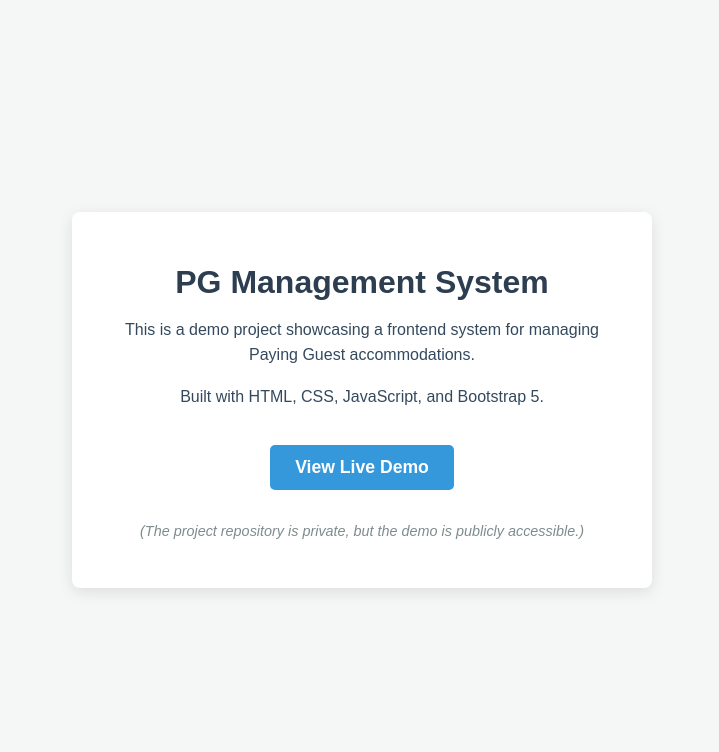
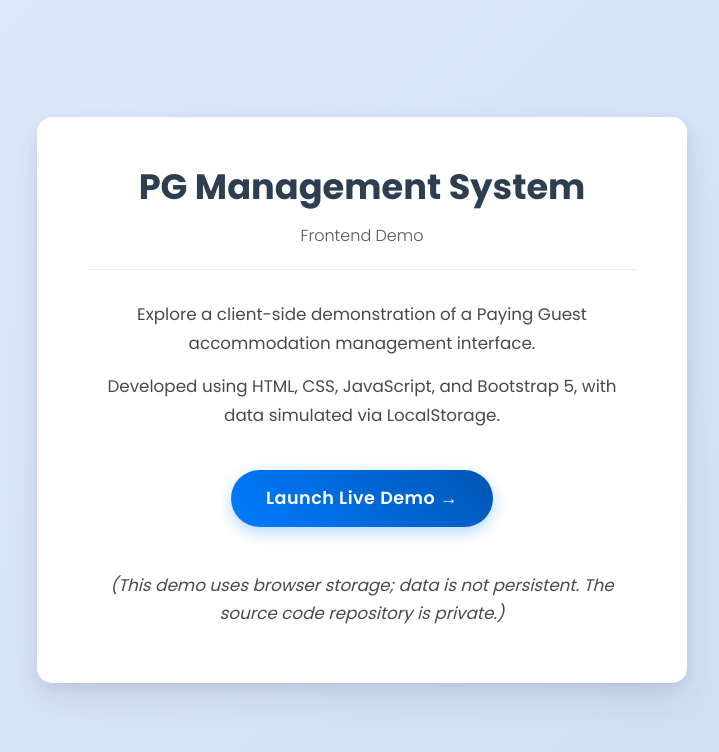
Before and after one commit to prathameshvattamwar/pg_management_app, a plain HTML site: page index.html in a window 1280 px wide. Shown: the whole page, without its empty margins (278-997 px from the left). Drawn offline with Linux system fonts and the light colour scheme.

Commit message:
Update index.html

```diff
--- a/index.html
+++ b/index.html
@@ -3,82 +3,173 @@
 <head>
     <meta charset="UTF-8">
     <meta name="viewport" content="width=device-width, initial-scale=1.0">
-    <title>PG Management Project Link</title>
-    <link rel="stylesheet" href="style.css">
+    <title>PG Management System - Demo Link</title>
+    <!-- Google Font Import -->
+    <link rel="preconnect" href="https://fonts.googleapis.com">
+    <link rel="preconnect" href="https://fonts.gstatic.com" crossorigin>
+    <link href="https://fonts.googleapis.com/css2?family=Poppins:wght@300;400;600;700&display=swap" rel="stylesheet">
+
     <style>
+        /* Basic Reset & Body Styling */
+        * {
+            margin: 0;
+            padding: 0;
+            box-sizing: border-box;
+        }
+
         body {
-    font-family: sans-serif;
+            font-family: 'Poppins', sans-serif;
             display: flex;
             justify-content: center;
             align-items: center;
             min-height: 100vh;
-    background-color: #f4f7f6;
-    margin: 0;
-    text-align: center;
+            /* Enhanced Background Gradient */
+            background: linear-gradient(135deg, #e0eafc 0%, #cfdef3 100%);
+            color: #333;
+            line-height: 1.7;
             padding: 20px;
-    box-sizing: border-box;
         }
 
-.container {
-    background-color: #fff;
-    padding: 30px 40px;
-    border-radius: 8px;
-    box-shadow: 0 4px 15px rgba(0, 0, 0, 0.1);
-    max-width: 500px;
+        /* Main Content Card */
+        .card {
+            background-color: #ffffff;
+            padding: 40px 50px;
+            border-radius: 15px;
+            /* Softer, more layered shadow */
+            box-shadow: 0 15px 35px rgba(50, 50, 93, 0.1), 0 5px 15px rgba(0, 0, 0, 0.07);
+            max-width: 650px;
+            width: 90%;
+            text-align: center;
+            /* Subtle entrance animation */
+            opacity: 0;
+            transform: translateY(20px);
+            animation: fadeInCard 0.8s 0.3s ease-out forwards;
         }
 
-h1 {
-    color: #2c3e50;
-    margin-bottom: 15px;
+        @keyframes fadeInCard {
+            to {
+                opacity: 1;
+                transform: translateY(0);
+            }
         }
 
-p {
-    color: #34495e;
-    line-height: 1.6;
-    margin-bottom: 15px;
+        /* Card Header */
+        .card-header {
+            margin-bottom: 30px;
+            padding-bottom: 20px;
+            border-bottom: 1px solid #eee;
         }
 
+        .card-header h1 {
+            font-size: 2.2em;
+            font-weight: 700;
+            /* Color variation */
+            color: #2c3e50;
+            margin-bottom: 5px;
+        }
+
+        .card-header .subtitle {
+            font-size: 1em;
+            color: #555;
+            font-weight: 300;
+        }
+
+        /* Card Body */
+        .card-body p {
+            margin-bottom: 15px;
+            font-size: 1.05em;
+            color: #4a4a4a;
+        }
+
+        /* Enhanced Button Styling */
         .project-button {
             display: inline-block;
-    background-color: #3498db;
+            /* Gradient Button */
+            background-image: linear-gradient(45deg, #007bff 0%, #0056b3 100%);
             color: #ffffff;
-    padding: 12px 25px;
-    border-radius: 5px;
+            padding: 14px 35px;
+            border-radius: 50px; /* Pill shape */
             text-decoration: none;
-    font-weight: bold;
+            font-weight: 600;
             font-size: 1.1em;
-    transition: background-color 0.3s ease, transform 0.2s ease;
-    margin-top: 20px;
+            letter-spacing: 0.5px;
+            transition: all 0.4s ease; /* Smooth transition for all properties */
+            margin-top: 25px;
             border: none;
             cursor: pointer;
+            box-shadow: 0 5px 15px rgba(0, 123, 255, 0.3); /* Shadow matching button color */
+            position: relative;
+            overflow: hidden; /* For pseudo-element effect */
+            z-index: 1;
+        }
+
+        /* Hover shine effect */
+        .project-button::before {
+            content: '';
+            position: absolute;
+            top: 0;
+            left: -100%;
+            width: 100%;
+            height: 100%;
+            background: linear-gradient(120deg, transparent, rgba(255, 255, 255, 0.3), transparent);
+            transition: left 0.6s ease;
+            z-index: -1;
+        }
+
+        .project-button:hover::before {
+            left: 100%;
         }
 
         .project-button:hover {
-    background-color: #2980b9;
-    transform: translateY(-2px);
+            transform: translateY(-3px) scale(1.02); /* Lift and slightly enlarge */
+            box-shadow: 0 8px 20px rgba(0, 123, 255, 0.4);
         }
 
         .project-button:active {
-     transform: translateY(0);
+             transform: translateY(-1px) scale(1); /* Push down effect */
+             box-shadow: 0 4px 10px rgba(0, 123, 255, 0.3);
         }
 
+        /* Note Styling */
         .note {
-    margin-top: 30px;
+            margin-top: 35px;
             font-size: 0.9em;
-    color: #7f8c8d;
+            color: #888;
             font-style: italic;
+        }
+
+        /* Responsive adjustments */
+        @media (max-width: 600px) {
+            .card {
+                padding: 30px 25px;
+            }
+            .card-header h1 {
+                font-size: 1.8em;
+            }
+            .project-button {
+                padding: 12px 30px;
+                font-size: 1em;
+            }
         }
     </style>
 </head>
 <body>
-    <div class="container">
+    <div class="card">
+        <div class="card-header">
             <h1>PG Management System</h1>
-        <p>This is a demo project showcasing a frontend system for managing Paying Guest accommodations.</p>
-        <p>Built with HTML, CSS, JavaScript, and Bootstrap 5.</p>
-        <a href="https://pg-management-system-nine.vercel.app/" target="_blank" rel="noopener noreferrer" class="project-button">
-            View Live Demo
+            <p class="subtitle">Frontend Demo</p>
+        </div>
+        <div class="card-body">
+            <p>Explore a client-side demonstration of a Paying Guest accommodation management interface.</p>
+            <p>Developed using HTML, CSS, JavaScript, and Bootstrap 5, with data simulated via LocalStorage.</p>
+
+            <!-- *** REPLACE THIS href VALUE WITH YOUR VERCEL LINK *** -->
+            <a href="YOUR_VERCEL_DEPLOYMENT_LINK_HERE" target="_blank" rel="noopener noreferrer" class="project-button">
+                Launch Live Demo →
             </a>
-        <p class="note">(The project repository is private, but the demo is publicly accessible.)</p>
+
+            <p class="note">(This demo uses browser storage; data is not persistent. The source code repository is private.)</p>
+        </div>
     </div>
 </body>
 </html>
```
Lines whose indentation alone changed are shown as unchanged.
